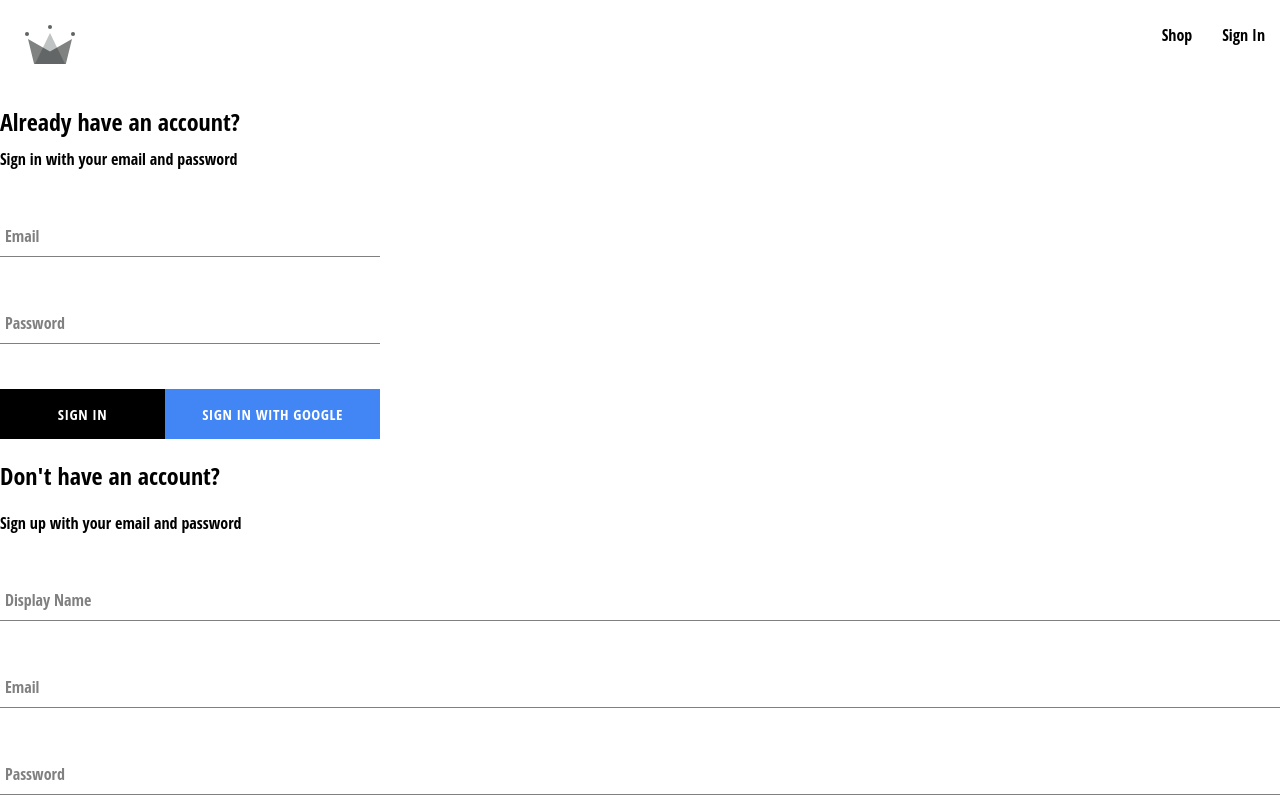
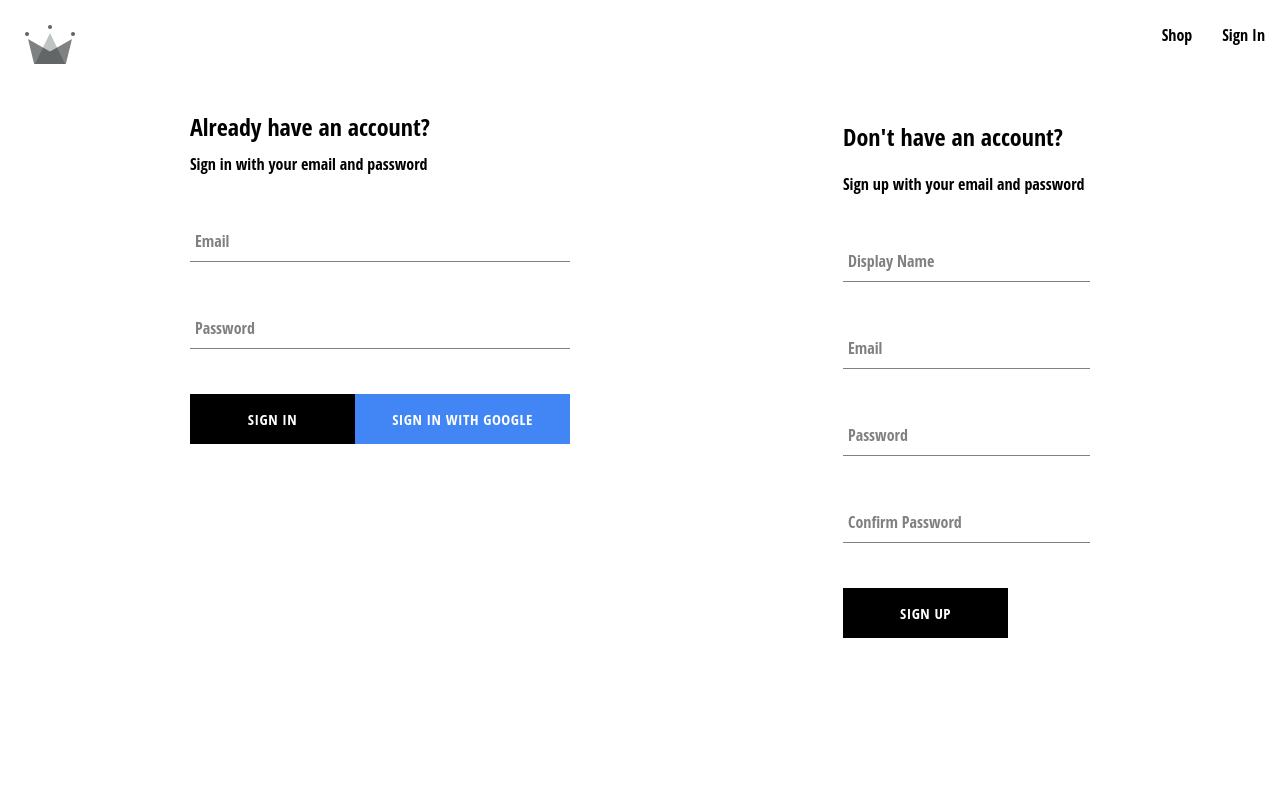
Before and after one commit to racouster/gnubie, a React (Create React App) app: page /auth in a window 1280 px wide. Shown: the top 800 px of the page. Built offline with nearby package versions, Linux system fonts and the light colour scheme; a web font is replaced by a local one.

Commit message:
update authentication form and requests

```diff
--- a/src/components/sign-in-form/sign-in-form.component.jsx
+++ b/src/components/sign-in-form/sign-in-form.component.jsx
@@ -18,7 +18,6 @@ const handleSignInWithPopup = async (event) => {
 
 const handleSignInWithRedirect = async (event) => {
     const response = signInWithGoogleRedirect();
-    console.log(response);
 }
 
 const defaultFormFields = {
@@ -66,7 +65,7 @@ const SignInForm = () => {
                 <FormInput label='Password' name='password' type='password' required onChange={handleChange} value={password} />
                 <div className="buttons-container">
                     <Button type='submit'>Sign in</Button>
-                    <Button onClick={handleSignInWithPopup} buttonType='google'>Sign in with Google Popup</Button>
+                    <Button type='button' onClick={handleSignInWithPopup} buttonType='google'>Sign in with Google Popup</Button>
                     {/* <Button onClick={handleSignInWithRedirect} buttonType='google'>Sign in with Google Redirect</Button> */}
                 </div>
             </form>
--- a/src/routes/authentication/authentication.component.jsx
+++ b/src/routes/authentication/authentication.component.jsx
@@ -1,11 +1,13 @@
-import { useEffect } from 'react'
-import { getRedirectResult } from "firebase/auth"
+import { useEffect } from 'react';
+import { getRedirectResult } from "firebase/auth";
 import {
     auth,
     createUserDocumentFromAuth
- } from "../../utils/firebase/firebase.util"
-import SignUpForm from '../../components/sign-up-form/sign-up-form.component'
-import SignInForm from '../../components/sign-in-form/sign-in-form.component'
+ } from "../../utils/firebase/firebase.util";
+import SignUpForm from '../../components/sign-up-form/sign-up-form.component';
+import SignInForm from '../../components/sign-in-form/sign-in-form.component';
+
+import './authentication.styles.scss';
 
 const Authentication = () => {
     useEffect(() => {
@@ -20,7 +22,7 @@ const Authentication = () => {
 
 
     return (
-        <div>
+        <div className='authentication-container'>
             <SignInForm />
             <SignUpForm />
         </div>
--- /dev/null
+++ b/src/routes/authentication/authentication.styles.scss
@@ -0,0 +1,6 @@
+.authentication-container {
+    display: flex;
+    width: 900px;
+    justify-content: space-between;
+    margin: 30px auto;
+}
--- a/src/utils/firebase/firebase.util.js
+++ b/src/utils/firebase/firebase.util.js
@@ -63,7 +63,6 @@ export const createUserDocumentFromAuth = async (userAuth, additionalInformation
 
 export const createAuthUserWithEmailAndPassword = async (email, password) => {
     if (!email || !password) return;
-
     return await createUserWithEmailAndPassword(auth, email, password);
 }
 
```
